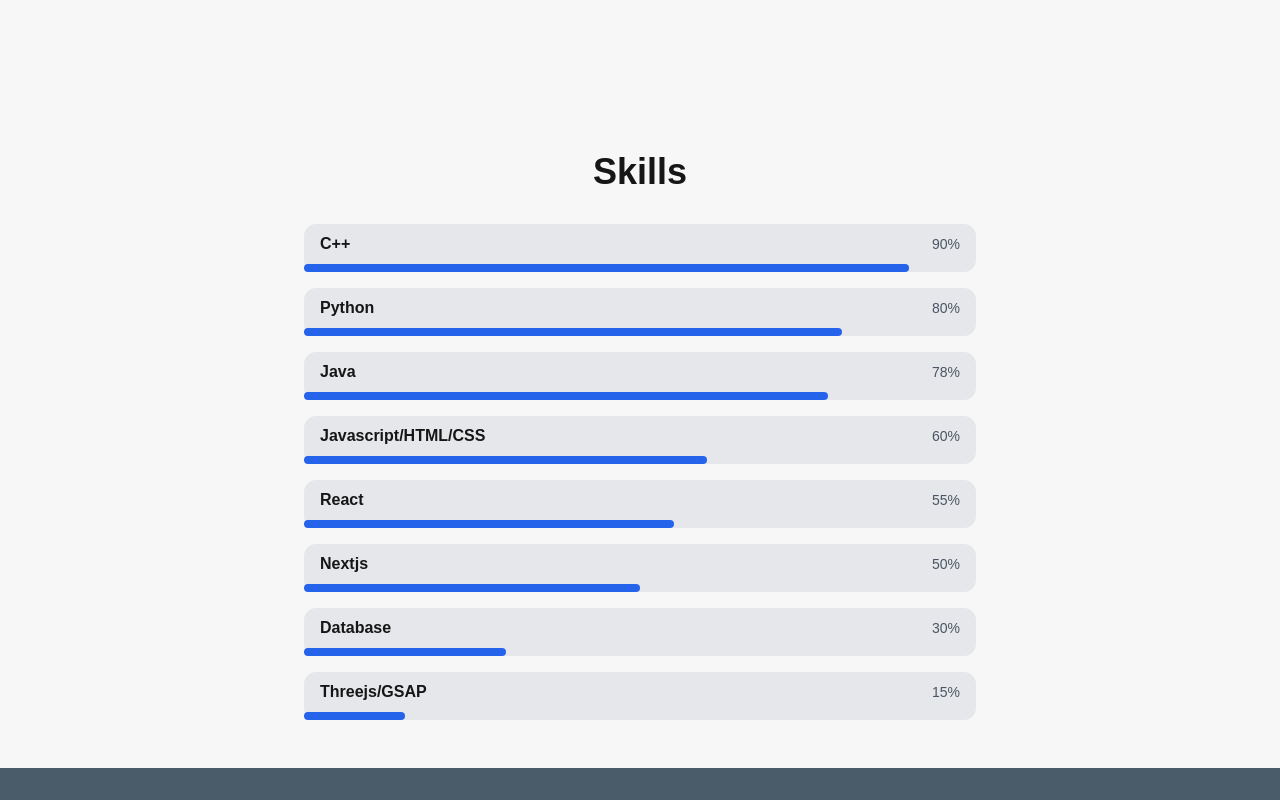
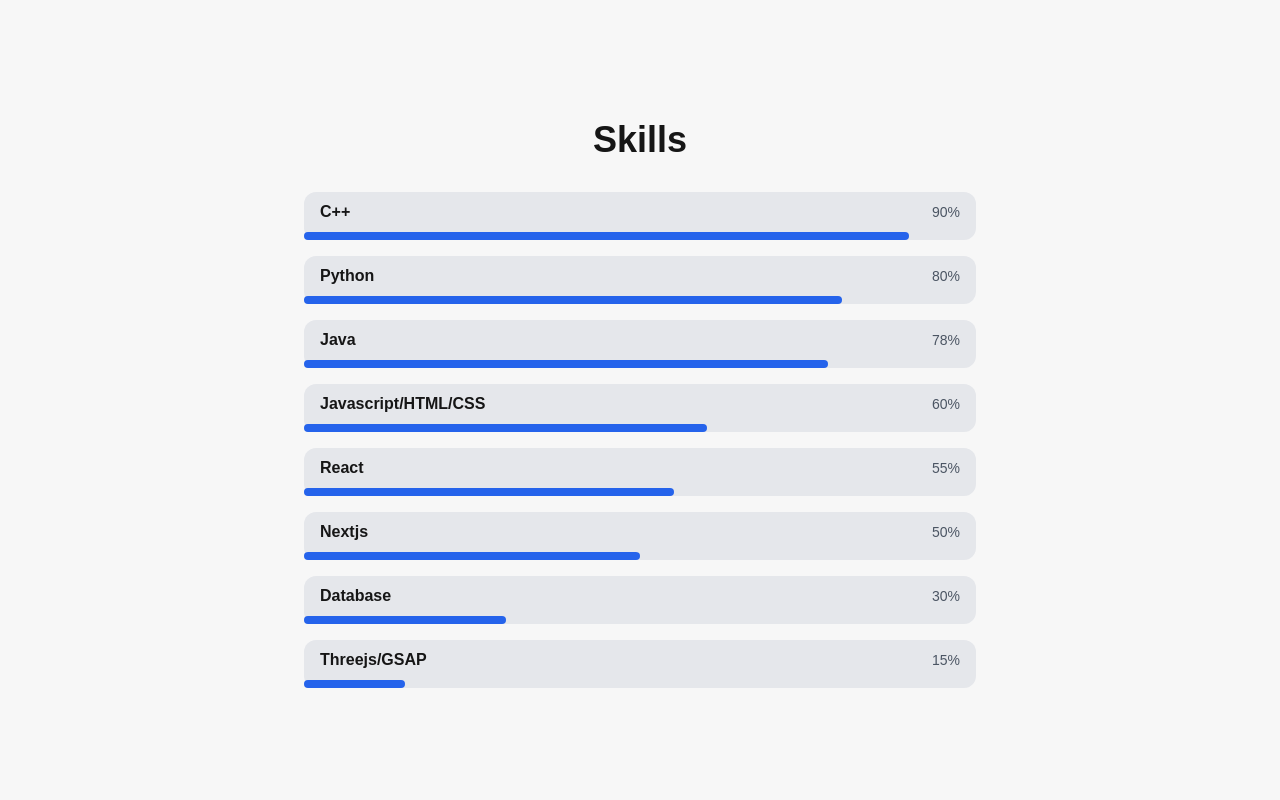
Before and after one commit to j22038317/portfolio, a Next.js app: page / in a window 1280 px wide. Shown: the part 1480-2280 px from the top of the page. Built offline with nearby package versions, Linux system fonts and the light colour scheme.

Commit message:
Update SkillsSection.jsx

```diff
--- a/components/home/SkillsSection.jsx
+++ b/components/home/SkillsSection.jsx
@@ -14,7 +14,7 @@
   ];
 
   return (
-    <section id="skills" className="p-8 bg-light-mode dark:bg-dark-mode">
+    <section id="skills" className="min-h-screen bg-light-mode dark:bg-dark-mode">
       <h2 className="text-4xl font-bold text-center mb-8 text-dark-mode dark:text-light-mode">
         Skills
       </h2>
```
